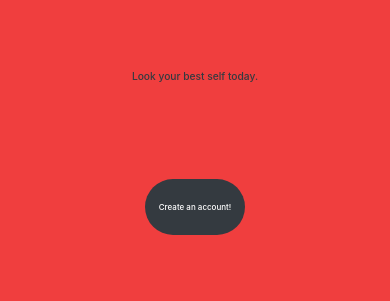
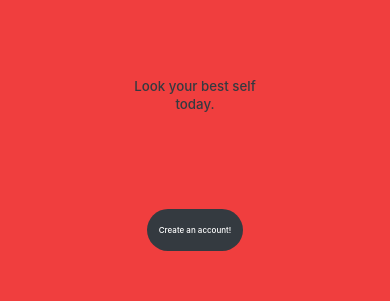
Before and after one commit to 490-Team-MAAKDE/490-Project, a React (Create React App) app in the folder Eye Candy Project/Code Design/Front-End/eye-candy/: page / in a window 390 px wide. Shown: the part 2148-2449 px from the top of the page. Built offline with nearby package versions, Linux system fonts and the light colour scheme.

Commit message:
tweaked css

```diff
--- a/Eye Candy Project/Code Design/Front-End/eye-candy/src/Pages/Home.css
+++ b/Eye Candy Project/Code Design/Front-End/eye-candy/src/Pages/Home.css
@@ -155,7 +155,7 @@ h4 {
 }
 
 .section__header {
-  font-size: clamp(0.64rem, 2vw, 2.4rem);
+  font-size: clamp(0.833rem, 2vw, 2.4rem);
 
   line-height: 1.3;
   font-weight: 500;
@@ -213,7 +213,7 @@ h4 {
   font-family: inherit;
   font-weight: 500;
   border: none;
-  padding: 2.7vh 3.5vw;
+  padding: 1.9vh 3vw;
   border-radius: 10rem;
   cursor: pointer;
   transition: all 0.3s;
```
